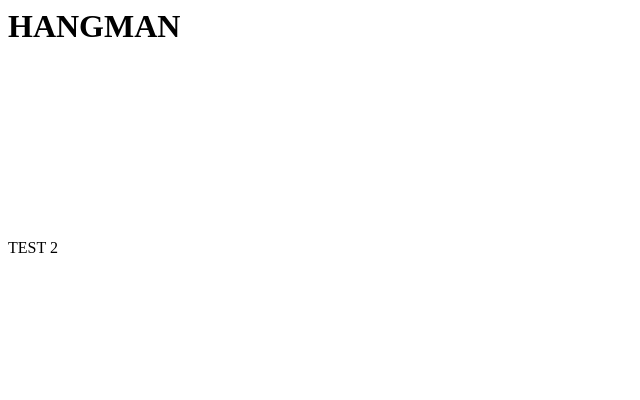
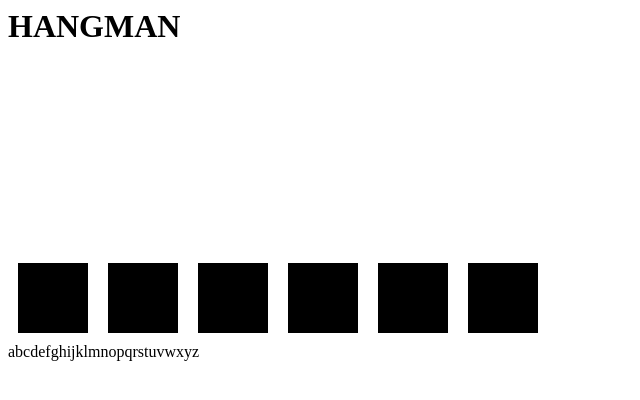
Before and after one commit to kevmo/hangman, a plain HTML site: page hangman.html in a window 1280 px wide. Both pictures are taken after typing "Sample" into the empty fields and a click on the button "Play!". Shown: the whole page, without its empty margins (0-640 px from the left). Drawn offline with Linux system fonts and the light colour scheme.

Commit message:
added more functionality

```diff
--- a/hangman.css
+++ b/hangman.css
@@ -1,3 +1,17 @@
 .hide{
   visibility: hidden;
 }
+
+.letter{
+  display: inline-block;
+  background-color: black;
+  height: 70px;
+  width: 70px;
+  margin: 10px;
+}
+
+#correct{
+  /*horiztonally center this*/
+  margin-left: auto;
+  margin-right:auto;
+}
--- a/hangman.html
+++ b/hangman.html
@@ -17,7 +17,6 @@
     </div>
 
     <div id="game" class="hide">
-      TEST 2
       <canvas id="theHangedMan"></canvas>
 
       <div id="correct"></div>
@@ -29,8 +28,6 @@
 
 
     <link rel="stylesheet" type="text/css" href="hangman.css" />
-    <script src="hangman.js">
-
-    </script>
+    <script src="hangman.js"></script>
   </body>
 </html>
--- a/hangman.js
+++ b/hangman.js
@@ -35,28 +35,59 @@
     document.getElementById('landing').className="hide";
     e.preventDefault();
 
-    //CALL THE VIEWS HERE, INTERPOLATE DATA
-    //correct
+    //turn word into array
+    word = word.split("");
+    console.log("word: ", word);
+
+    //CALL THE VIEWS HERE, ATTACH guess boxes TO PAGE
+    for (var i = 0; i < word.length; i++){
+      var letter =  wordBox(word[i]);
+      document.getElementById("correct").appendChild(letter);
+    }
 
     //letters left to guess
+
+    var lettersLeft = letterDisplay();
+    for (var key in lettersLeft){
+      document.getElementById('available').appendChild(lettersLeft[key]);
+    }
 
     //incorrect letters
 
   });
 
-  //LETTER BOXES - use for all views
+  //LETTER BOXES - use for all views - functional inheritance
 
   function wordBox(letter){
     var el = document.createElement('div');
     el.className="letter";
     el.setAttribute("data-letter", letter);
     return el;
+  }
+
+  //add all of alphabet to choices
+
+  function letterDisplay(){
+    var letters = [];
+    for (var key in alphabetObj){
+      var el = document.createElement("span");
+      el.setAttribute('data-letter', key);
+      el.innerHTML = key;
+      //ON CLICK, CHECK TO SEE IF VALUE EXISTS
+      //IF YES, FILL CORRECT BOX, DELETE CHOICE
+      //IF NO, DRAW HANGMAN, DELETE CHOICE
+      el.addEventListener("click", function(e){
+        var guess = el.getAttribute('data-letter');
+        (word.indexOf(guess) === -1) ? console.log("no") :console.log("yes");
+
+        e.preventDefault();
+      })
+      letters.push(el);
+    };
+    return letters;
   };
 
 
-  function displayGame(wordArr){
-
-  }
 
 
 }).call(this);
```
